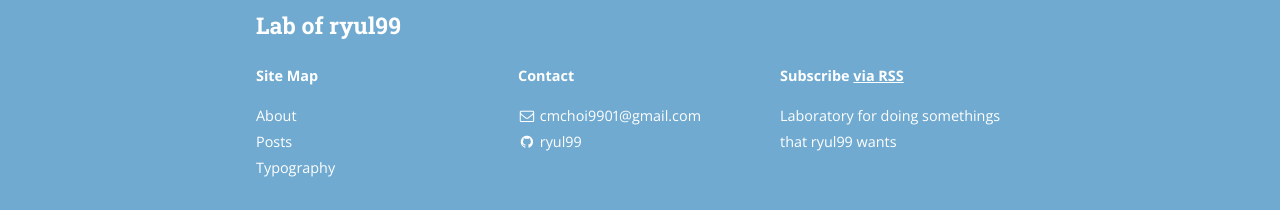
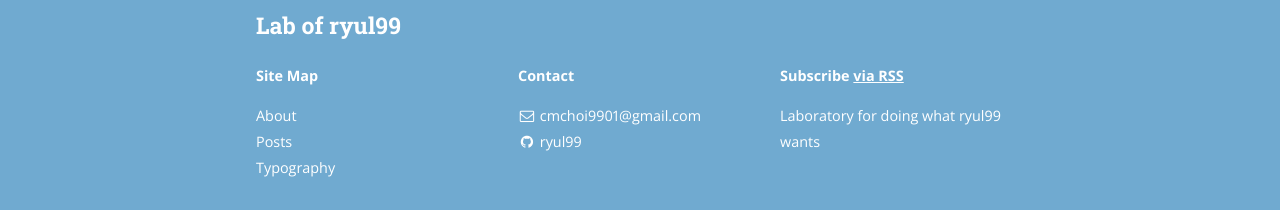
Before and after one commit to ryul99/ryul99.github.io, a Jekyll site: the page built from index.html, in a window 1280 px wide. Shown: the part 872-1082 px from the top of the page. Built offline with Jekyll 4.4.1, drawn with Linux system fonts in a browser that asks for light colours; nearby versions of some CDN libraries; the list of posts is cut into pages by our own code.

Commit message:
edited blog description

```diff
--- a/_config.yml
+++ b/_config.yml
@@ -14,7 +14,7 @@ subtitle: "Developer from Somewhere"
 email: cmchoi9901@gmail.com
 name: ryul99
 description: >
-  Laboratory for doing somethings that ryul99 wants
+  Laboratory for doing what ryul99 wants
 # Base URL of site (i.e. /blog). It should always start with a slash,
 # and never end with a slash. Set it to a blank value if hosting at the
 # root of your server.
```
